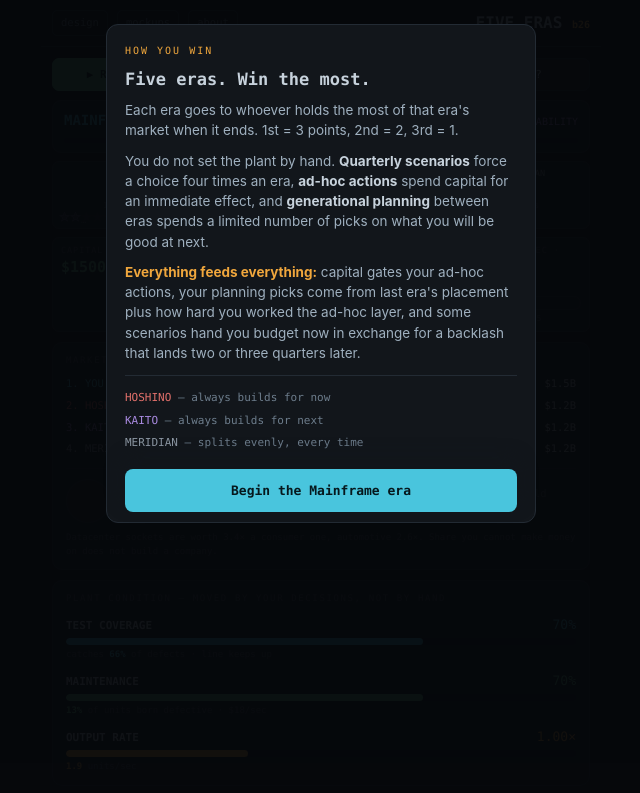
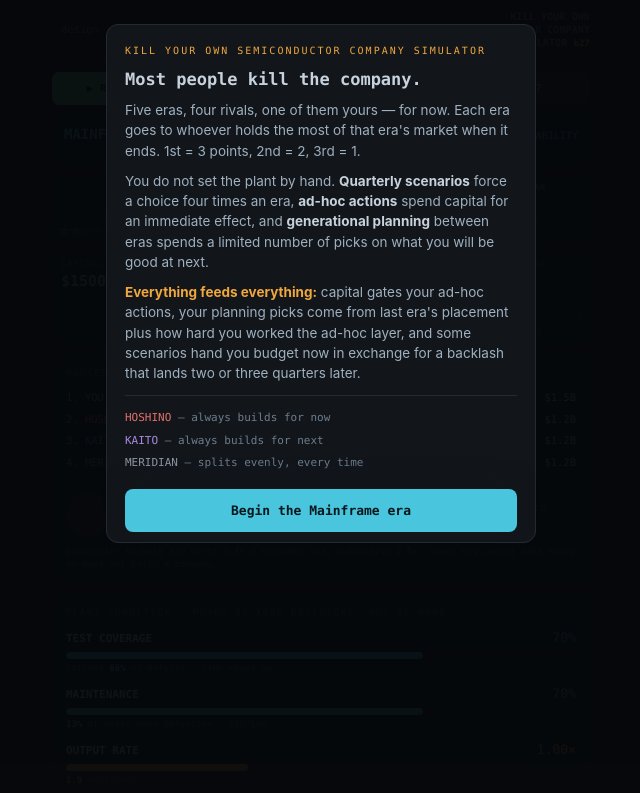
Before and after one commit to vmazi/semitycoon, a plain HTML site: page site/demo/index.html in a window 1280 px wide. Shown: the top 793 px of the page, without its empty margins (319-959 px from the left). Drawn offline with Linux system fonts and the light colour scheme.

Commit message:
Rename the game to "Kill Your Own Semiconductor Company Simulator"
The five-eras framing described the structure, not the experience. The new
name says what actually happens. Titles, social meta and visible headers all
carry it; the tutorial and intro keep the five-eras explanation of how the
scoring works.

Co-Authored-By: Claude Opus 4.7 <noreply@anthropic.com>

```diff
--- a/site/demo/index.html
+++ b/site/demo/index.html
@@ -3,7 +3,18 @@
 <head>
 <meta charset="utf-8">
 <meta name="viewport" content="width=device-width,initial-scale=1,viewport-fit=cover">
-<title>SEMI TYCOON — five eras</title>
+<title>Kill Your Own Semiconductor Company Simulator</title>
+<meta name="description" content="Run a chip company for forty years. A fab takes four years to build, so every decision pays off long after the world that justified it is gone. Most people kill the company. Five eras, four rivals, one of them yours — for now.">
+<meta name="theme-color" content="#0a0c0f">
+<meta property="og:type" content="website">
+<meta property="og:site_name" content="Kill Your Own Semiconductor Company Simulator">
+<meta property="og:title" content="Kill Your Own Semiconductor Company Simulator">
+<meta property="og:description" content="Run a chip company for forty years. A fab takes four years to build, so every decision pays off long after the world that justified it is gone. Most people kill the company. Five eras, four rivals, one of them yours — for now.">
+<meta property="og:url" content="https://semitycoon.borgorg.org/">
+<meta name="twitter:card" content="summary">
+<meta name="twitter:title" content="Kill Your Own Semiconductor Company Simulator">
+<meta name="twitter:description" content="Run a chip company for forty years. A fab takes four years to build, so every decision pays off long after the world that justified it is gone. Most people kill the company. Five eras, four rivals, one of them yours — for now.">
+
 <style>
 :root{
   --bg:#0a0c0f; --panel:#12161b; --panel2:#171c23; --line:#232b34;
@@ -15,7 +26,8 @@
 *{box-sizing:border-box;-webkit-tap-highlight-color:transparent}
 html,body{margin:0;background:var(--bg);color:var(--tx);font-family:var(--sans);
   font-size:15px;line-height:1.5;overflow-x:hidden}
-h1{font-family:var(--mono);font-size:16px;margin:0}
+h1{font-family:var(--mono);font-size:10px;margin:0;text-align:right;line-height:1.3;
+  letter-spacing:.01em;white-space:nowrap;color:var(--mut)}
 a{color:var(--cy)}
 .wrap{max-width:560px;margin:0 auto;padding:0 11px 34px}
 .top{display:flex;align-items:center;gap:9px;padding:10px 11px;border-bottom:1px solid var(--line);
@@ -262,7 +274,8 @@ canvas{display:block;width:100%;height:auto;border:1px solid var(--line);
 
 <div class="top">
   <a href="../design/">design</a><a href="../mockups/">mockups</a><a href="../about/">about</a>
-  <div class="sp"></div><h1>FIVE ERAS <span style="color:var(--am);font-size:10px">b26</span></h1>
+  <div class="sp"></div><h1>KILL YOUR OWN<br>SEMICONDUCTOR COMPANY<br>SIMULATOR
+    <span style="color:var(--am);font-size:9px">b27</span></h1>
 </div>
 
 <div class="wrap">
@@ -1199,10 +1212,10 @@ function finish(t,p){
 }
 function showIntro(){
   $('ocard').innerHTML=`
-    <div class="sub">How you win</div>
-    <h2>Five eras. Win the most.</h2>
-    <p>Each era goes to whoever holds the most of that era's market when it ends.
-       1st = 3 points, 2nd = 2, 3rd = 1.</p>
+    <div class="sub">Kill your own semiconductor company simulator</div>
+    <h2>Most people kill the company.</h2>
+    <p>Five eras, four rivals, one of them yours — for now. Each era goes to whoever holds
+       the most of that era's market when it ends. 1st = 3 points, 2nd = 2, 3rd = 1.</p>
     <p>You do not set the plant by hand. <b style="color:var(--tx)">Quarterly scenarios</b>
        force a choice four times an era, <b style="color:var(--tx)">ad-hoc actions</b> spend
        capital for an immediate effect, and <b style="color:var(--tx)">generational planning</b>
```
Also changed, not shown: site/about/index.html (+14 -3 lines), site/design/index.html (+15 -4 lines), site/mockups/index.html (+13 -2 lines).
